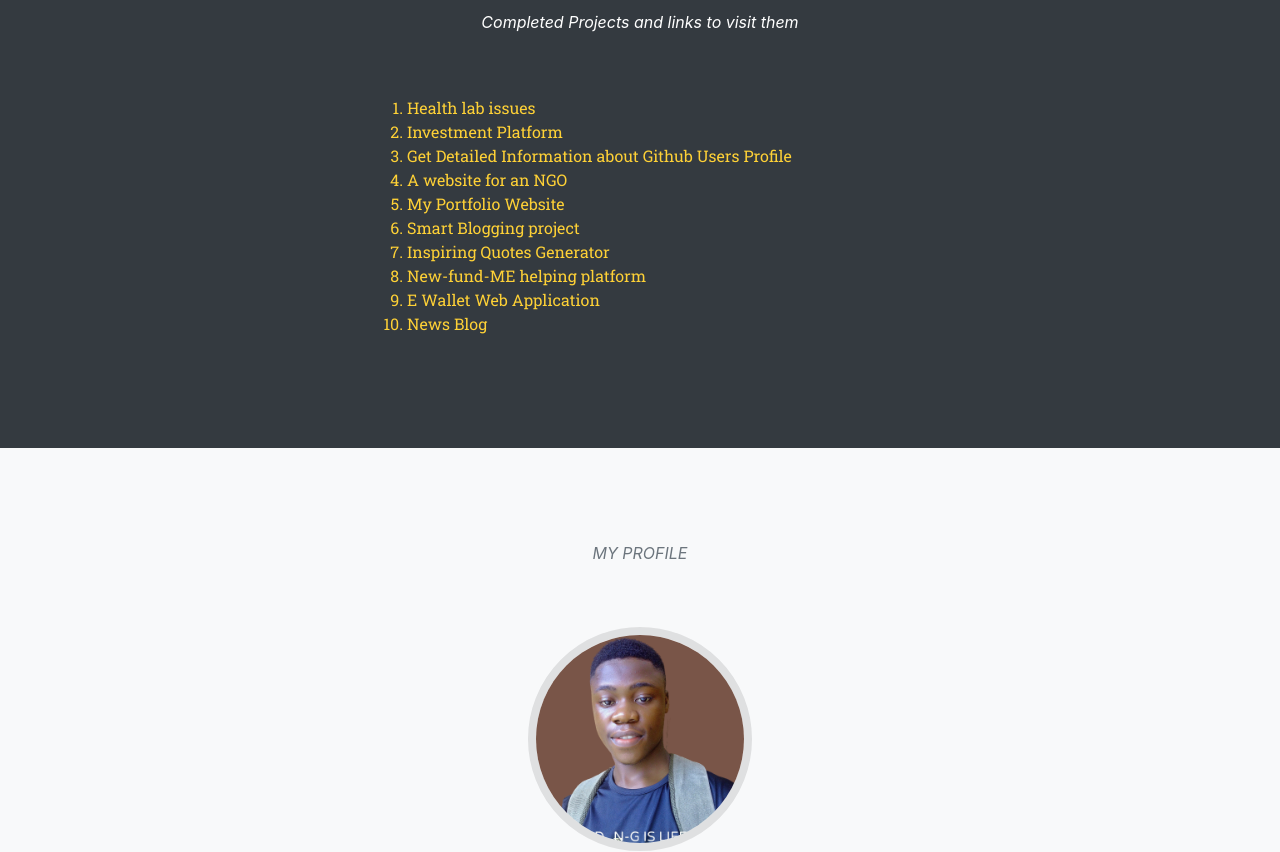
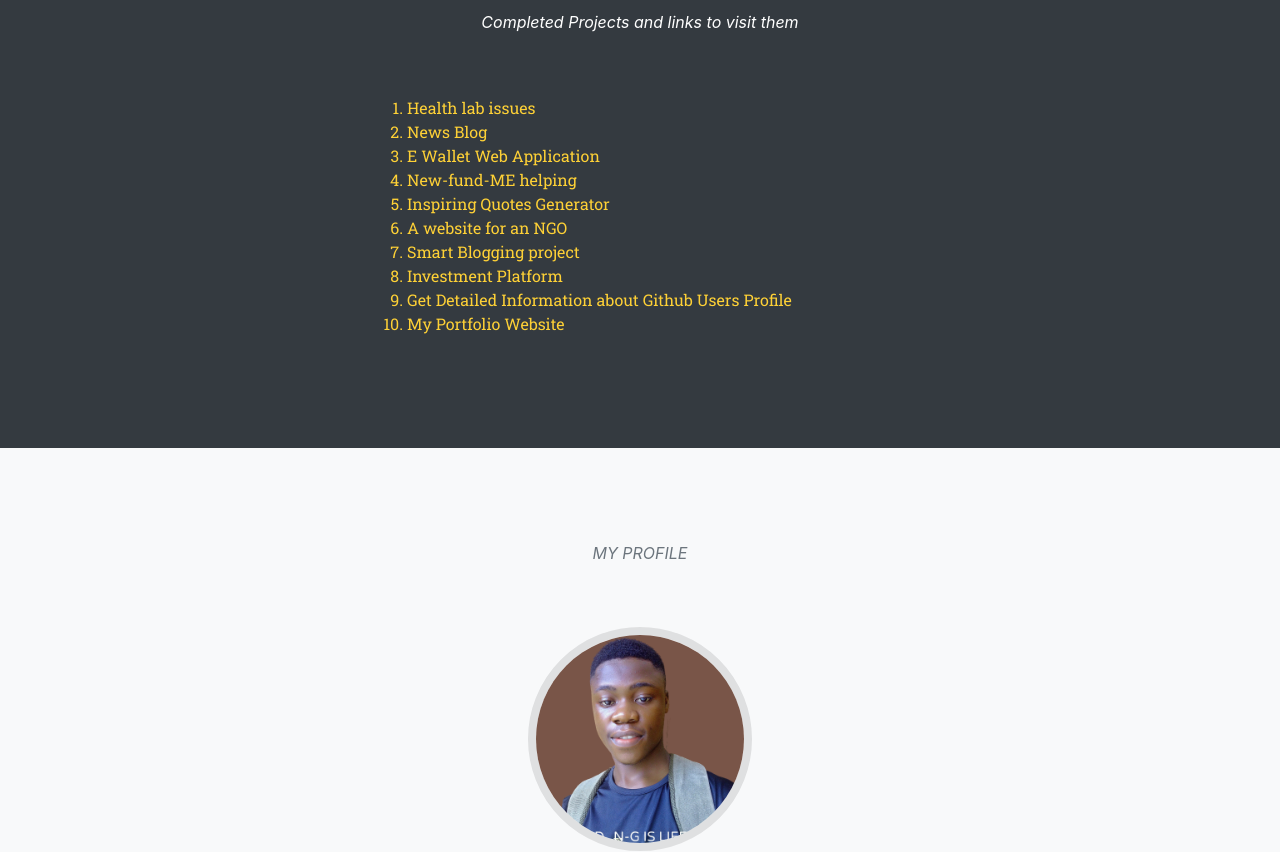
Before and after one commit to Sunny-Ojo/project-links, a plain HTML site: page index.html in a window 1280 px wide. Shown: the part 892-1744 px from the top of the page. Drawn offline with nearby package versions, Linux system fonts and the light colour scheme; a web font is replaced by a local one.

Commit message:
Updated the homepage

```diff
--- a/index.html
+++ b/index.html
@@ -88,15 +88,16 @@
           <div class="col-lg-6">
             <ol class="" >
               <a href="http://health-lab-issues.herokuapp.com" target="_blank"><li>Health lab issues</li></a>
+              <a href=" http://sunny-ojo-news-blog.herokuapp.com" target="_blank"><li>News Blog</li></a>
+              <a href=" http://sunny-ojo-e-wallet.herokuapp.com" target="_blank"><li>E Wallet Web  Application</li></a>
+              <a href=" http://new-fund-me.herokuapp.com" target="_blank"><li>New-fund-ME helping </li></a>
+              <a href="http://sunny-ojo-inspiring-quote.herokuapp.com" target="_blank"><li>Inspiring Quotes Generator</li></a>
+              <a href="http://helping-heart-foundation.herokuapp.com" target="_blank"><li>A website for an NGO</li></a>
+              <a href="http://sunny-ojo-blog.herokuapp.com" target="_blank"><li> Smart Blogging project </li></a>
+
               <a href="http://traders-income-fund.herokuapp.com" target="_blank"><li>Investment Platform</li></a>
               <a href="http://search-for-github-users.herokuapp.com" target="_blank"><li>Get Detailed Information about Github Users Profile</li></a>
-              <a href="http://helping-heart-foundation.herokuapp.com" target="_blank"><li>A website for an NGO</li></a>
               <a href="http://sunny-ojo.herokuapp.com" target="_blank"><li>My Portfolio Website</li></a>
-              <a href="http://sunny-ojo-blog.herokuapp.com" target="_blank"><li> Smart Blogging project </li></a>
-              <a href="http://sunny-ojo-inspiring-quote.herokuapp.com" target="_blank"><li>Inspiring Quotes Generator</li></a>
-              <a href=" http://new-fund-me.herokuapp.com" target="_blank"><li>New-fund-ME helping platform</li></a>
-              <a href=" http://sunny-ojo-e-wallet.herokuapp.com" target="_blank"><li>E Wallet Web  Application</li></a>
-              <a href=" http://sunny-ojo-news-blog.herokuapp.com" target="_blank"><li>News Blog</li></a>
 
 
 
```
